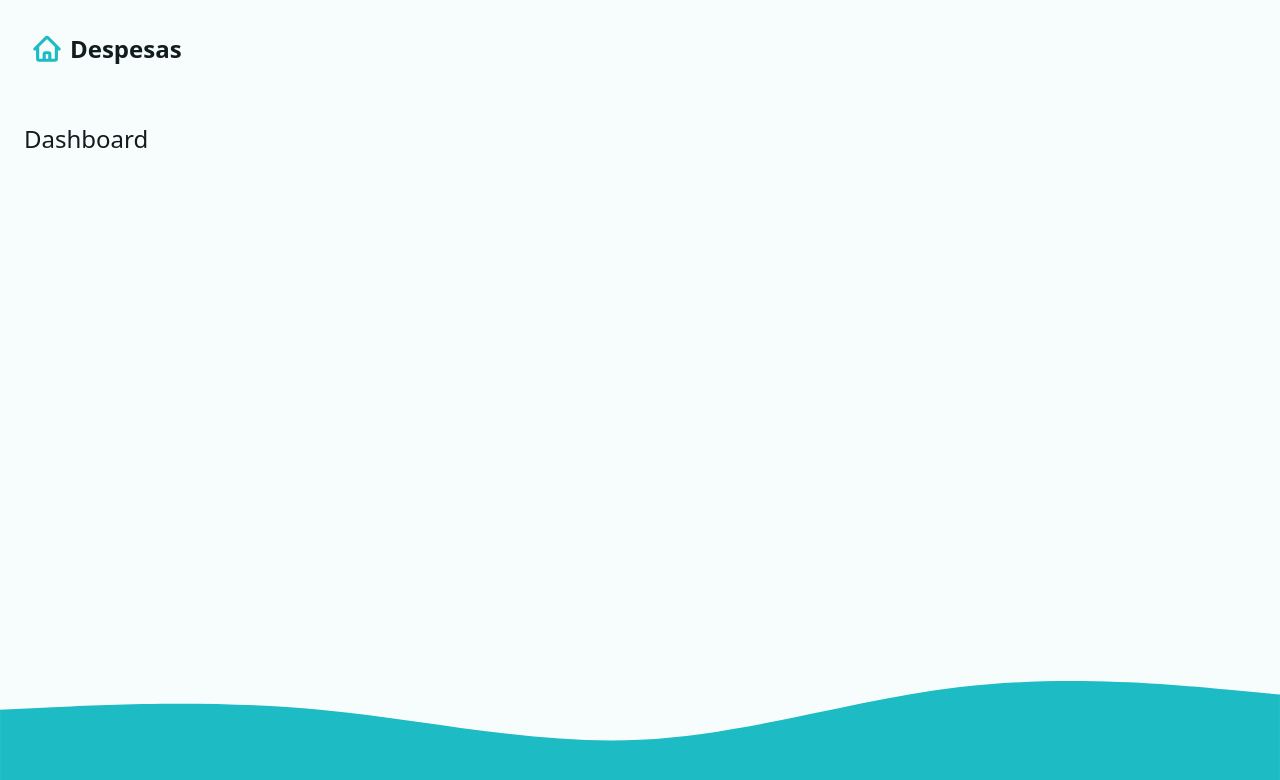
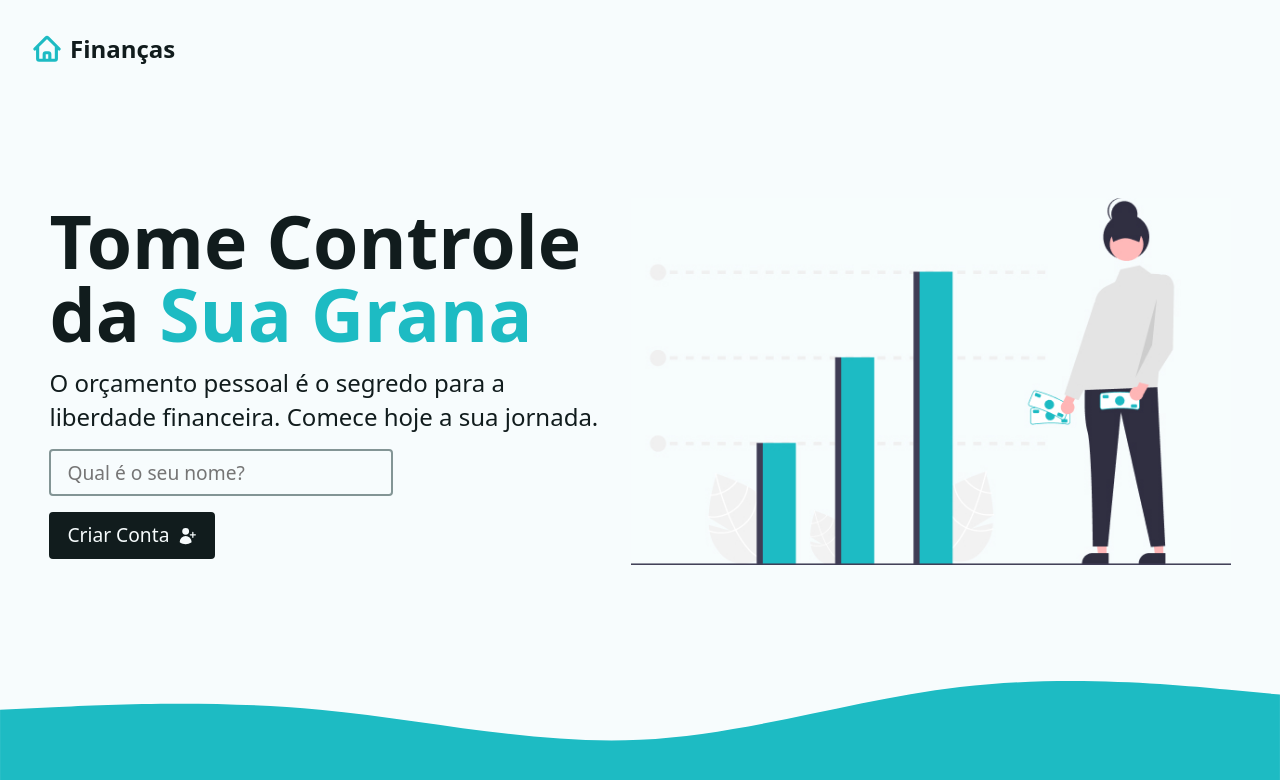
Before and after one commit to gabwestside/wst-expenses, a React (Vite) app: page / in a window 1280 px wide. Shown: the top 780 px of the page. Built offline with nearby package versions, Linux system fonts and the light colour scheme.

Commit message:
feat: :sparkles: implements creating account flow

```diff
--- a/index.html
+++ b/index.html
@@ -4,7 +4,7 @@
     <meta charset="UTF-8" />
     <link rel="icon" type="image/svg+xml" href="/favicon.svg" />
     <meta name="viewport" content="width=device-width, initial-scale=1.0" />
-    <title>wst Expenses</title>
+    <title>Finanças - Gabwestside</title>
   </head>
   <body>
     <div id="root"></div>
--- a/package.json
+++ b/package.json
@@ -13,7 +13,8 @@
     "@heroicons/react": "^2.0.14",
     "react": "^18.2.0",
     "react-dom": "^18.2.0",
-    "react-router-dom": "^6.8.0"
+    "react-router-dom": "^6.8.0",
+    "react-toastify": "^9.1.1"
   },
   "devDependencies": {
     "@types/react": "^18.2.55",
--- a/src/App.tsx
+++ b/src/App.tsx
@@ -1,10 +1,15 @@
 import { createBrowserRouter, RouterProvider } from 'react-router-dom'
+
+// Outside Lib
+import { ToastContainer } from 'react-toastify'
+import 'react-toastify/dist/ReactToastify.css'
 
 // Loaders
 import { dashboardLoader, mainLoader } from './_utils/loader'
 
 // Actions
 import { logoutAction } from './actions/logout'
+import { dashboardAction } from './actions/dashboard'
 
 // Layouts
 import { Main } from './layouts/Main'
@@ -24,6 +29,7 @@ const router = createBrowserRouter([
         index: true,
         element: <Dashboard />,
         loader: dashboardLoader,
+        action: dashboardAction,
         errorElement: <Error />,
       },
       {
@@ -35,5 +41,10 @@ const router = createBrowserRouter([
 ])
 
 export function App() {
-  return <RouterProvider router={router} />
+  return (
+    <div>
+      <RouterProvider router={router} />
+      <ToastContainer />
+    </div>
+  )
 }
--- a/src/_utils/helpers.ts
+++ b/src/_utils/helpers.ts
@@ -6,6 +6,5 @@ export const fetchData = (key: string): string | null => {
 
 // Delete item
 export const deleteItem = ({ key }: { key: string }): void => {
-  console.log(key)
   localStorage.removeItem(key)
 }
--- /dev/null
+++ b/src/actions/dashboard.ts
@@ -0,0 +1,18 @@
+// Outside lib
+import { toast } from 'react-toastify'
+
+interface DashboardActionParams {
+  request: Request
+}
+
+export async function dashboardAction({ request }: DashboardActionParams) {
+  const data = await request.formData()
+  const formData = Object.fromEntries(data)
+
+  try {
+    localStorage.setItem('userName', JSON.stringify(formData.UserName))
+    return toast.success(`Bem-vindo, ${formData.UserName}`)
+  } catch (error) {
+    throw new Error('Houve um problema ao criar a sua conta.')
+  }
+}
--- a/src/actions/logout.ts
+++ b/src/actions/logout.ts
@@ -1,4 +1,7 @@
 import { redirect } from 'react-router-dom'
+
+// Outside Lib
+import { toast } from 'react-toastify'
 
 // Helpers
 import { deleteItem } from '../_utils/helpers'
@@ -9,6 +12,8 @@ export async function logoutAction() {
     key: 'userName',
   })
 
+  toast.success("Você excluiu sua conta!")
+
   // return redirect
   return redirect('/')
 }
--- /dev/null
+++ b/src/components/Intro.tsx
@@ -0,0 +1,38 @@
+import { Form } from 'react-router-dom'
+
+// Outside Lib
+import { UserPlusIcon } from '@heroicons/react/24/solid'
+
+// assets
+import illustration from '../assets/illustration.jpg'
+
+export const Intro = () => {
+  return (
+    <div className='intro'>
+      <div>
+        <h1>
+          Tome Controle da <span className='accent'>Sua Grana</span>
+        </h1>
+        <p>
+          O orçamento pessoal é o segredo para a liberdade financeira. Comece
+          hoje a sua jornada.
+        </p>
+        <Form method='post'>
+          <input
+            type='text'
+            name='UserName'
+            required
+            placeholder='Qual é o seu nome?'
+            aria-label='Seu Nome'
+            autoCapitalize='given-name'
+          />
+          <button type='submit' className='btn btn--dark'>
+            <span>Criar Conta</span>
+            <UserPlusIcon width={20} />
+          </button>
+        </Form>
+      </div>
+      <img src={illustration} alt='Pessoa com dinheiro' width={600} />
+    </div>
+  )
+}
--- a/src/components/Nav.tsx
+++ b/src/components/Nav.tsx
@@ -19,7 +19,7 @@ export const Nav: React.FC<NavProps> = ({ userName }) => {
         aria-label='Vá para o Inicio'
       >
         <img src={logoMark} alt='navLogo' height={30} width={30} />
-        <span>Despesas</span>
+        <span>Finanças</span>
       </NavLink>
       {
         userName && (
--- a/src/pages/Dashboard.tsx
+++ b/src/pages/Dashboard.tsx
@@ -1,13 +1,13 @@
 import { useLoaderData } from 'react-router-dom'
+
+// Loader
 import { MainLoaderDataProps } from '../_utils/loader'
+
+// Components
+import { Intro } from '../components/Intro'
 
 export const Dashboard = () => {
   const { userName } = useLoaderData() as MainLoaderDataProps
 
-  return (
-    <div>
-      <h1>{userName}</h1>
-      Dashboard
-    </div>
-  )
+  return <>{userName ? <p>{userName}</p> : <Intro />}</>
 }
```
Also changed, not shown: 1 other file (tests, documents, lock files or other folders).
